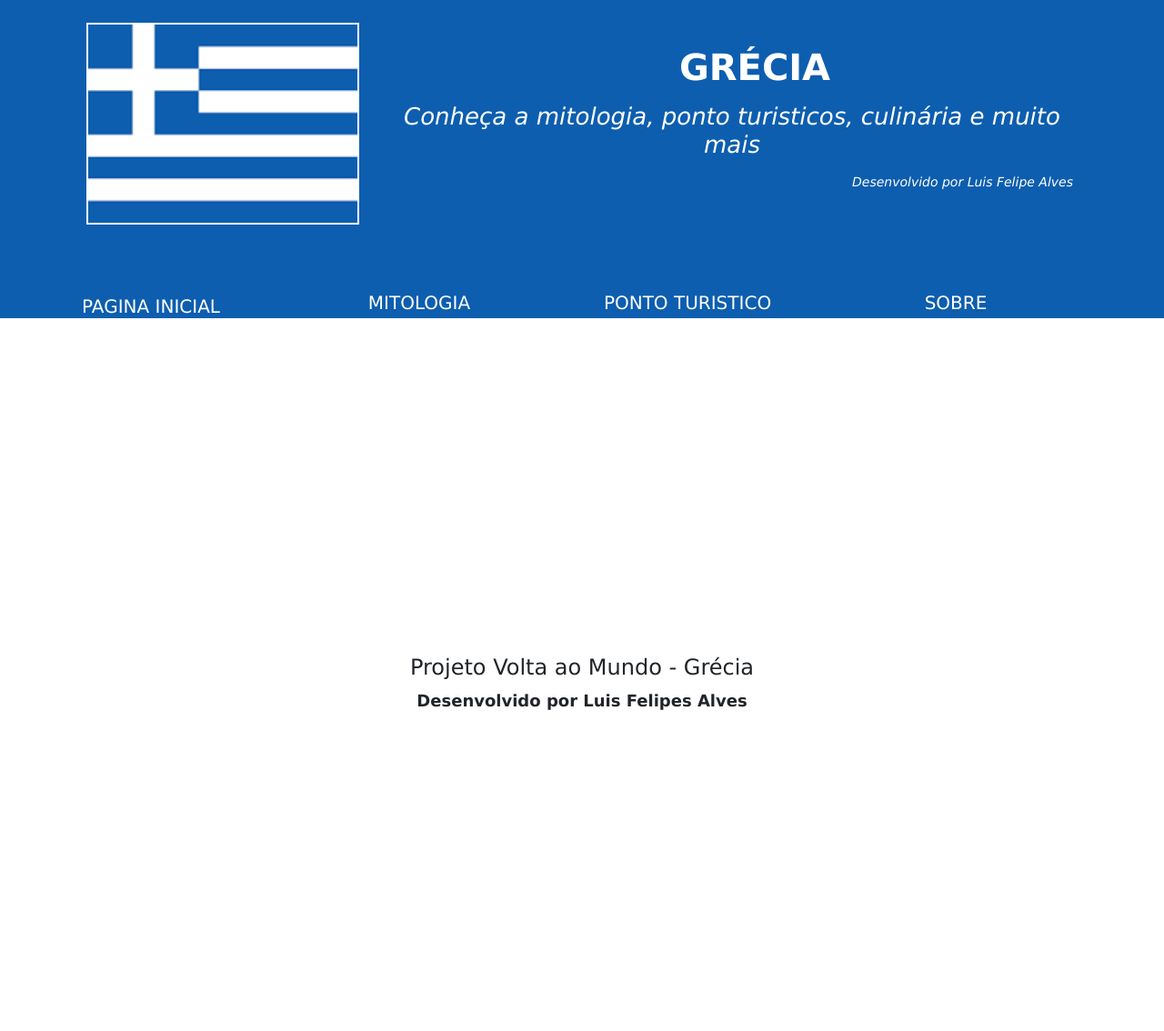
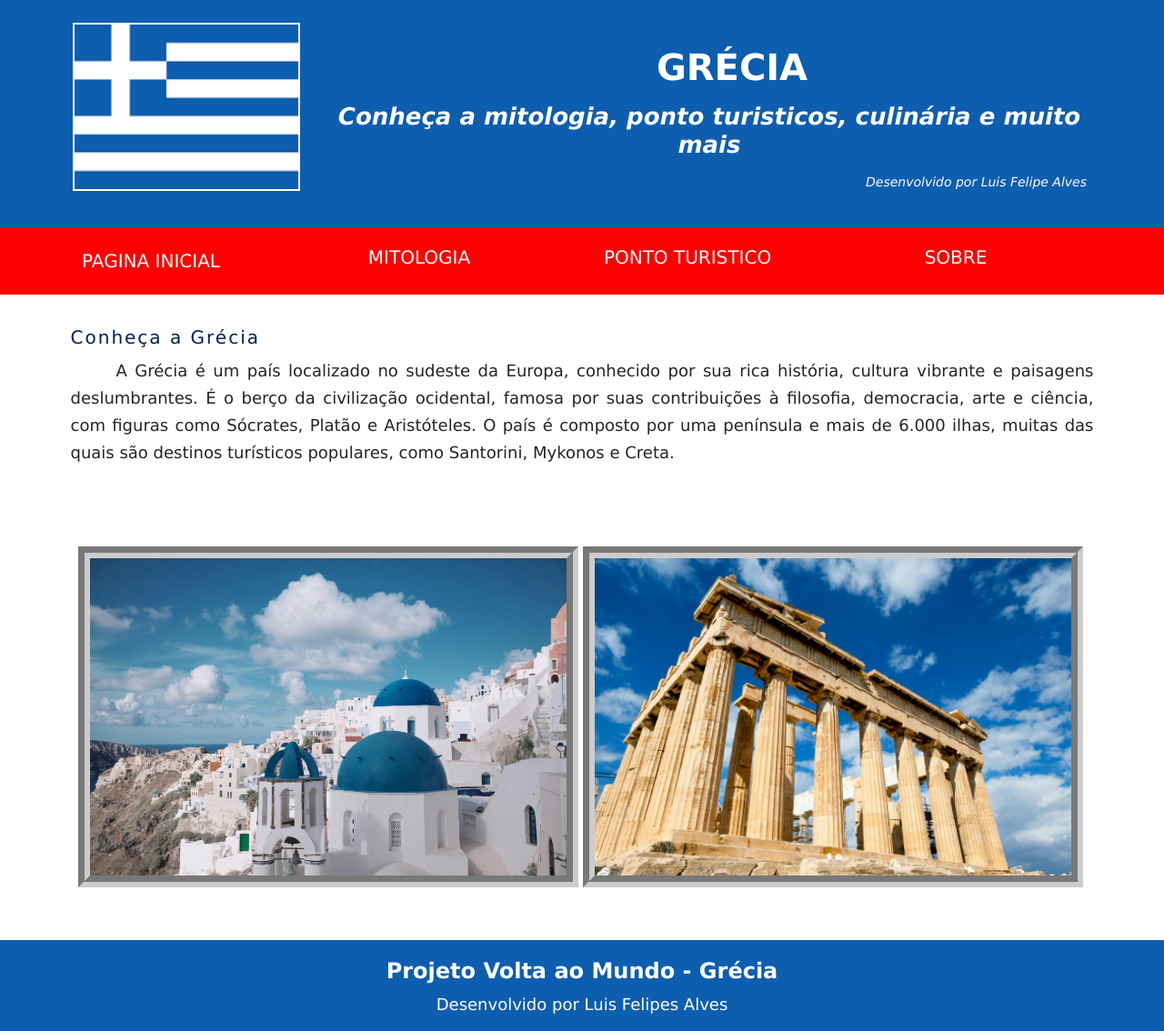
Before and after one commit to lllJinxlll/Volta-ao-Mundo-Grecia, a PHP site: page / in a window 1280 px wide. Shown: the whole page at 91% size. Before the commit the page ends 781 px from the top, so only its background shows below. Run offline with PHP 8.4, Linux system fonts and the light colour scheme.

Commit message:
Atualizado pagina inicial

```diff
--- a/estilo.css
+++ b/estilo.css
@@ -5,7 +5,7 @@
 .topo{
     width: 1200px;
     margin: auto;
-    height: 300px;
+    height: 250px;
     color:#ffffff;
 }
 .topo h1{
@@ -43,8 +43,9 @@ body{
     font-size: 18px;
 }
 nav{
-    background-color: #0D5EAF;
+    background-color: #ff0000;
     text-transform: uppercase;
+    height: 74px;
 }
 nav ul {
 	list-style-type: none;
@@ -72,9 +73,30 @@ nav ul li a:hover {
     padding: 10px;
     margin: auto;
 }
-.text-center{
-    font-weight: bold;
+.d-flex{
+    width: 1125px;
+    margin: auto;
+    padding: 25px 0;
+}
+main h2 {
+    color: #00205B;
+    font-size: 20px;
+    letter-spacing: 2px;
+    margin: 10px 0;
+}
+main p {
+    line-height: 30px;
+    text-indent: 50px;
+    text-align: justify;
+    margin: 10px 0 20px;
+}
+main img {
+    border: 13px groove #CCC;
+    margin: 10px 0 25px;
 }
 footer{
     background-color: #0D5EAF;
+    height: 100px;
+    color:#FFF ;
+    text-align: center;
 }
--- a/index.html
+++ b/index.html
@@ -9,10 +9,10 @@
 </head>
 <body>
     <header>
-        <div class="container-fluid topo">
-            <img src="IMG/Bandeira.png" Alt="Bandeira" width="300">
-            <h1 class="text-center">Grécia</h1>
-            <h3 class="text-center" >Conheça a mitologia, ponto turisticos, culinária e muito mais</h3>
+        <div class="topo">
+            <img src="IMG/Bandeira.png" Alt="Bandeira" width="250">
+            <h1 class="text-center"><strong>Grécia</strong></h1>
+            <h3 class="text-center" ><strong> Conheça a mitologia, ponto turisticos, culinária e muito mais</strong></h3>
             <p >Desenvolvido por Luis Felipe Alves</p>
         </div>
     </header>
@@ -34,11 +34,25 @@
         </ul>
         </div>
     </nav>
+    <main>
+        <div class="d-flex justify-content-center">
+            <div class="align-self-center">
+                <h2>Conheça a Grécia</h2>
+                <p>A Grécia é um país localizado no sudeste da Europa, conhecido por sua rica história, cultura vibrante e paisagens deslumbrantes. É o berço da civilização ocidental, famosa por suas contribuições à filosofia, democracia, arte e ciência, com figuras como Sócrates, Platão e Aristóteles. O país é composto por uma península e mais de 6.000 ilhas, muitas das quais são destinos turísticos populares, como Santorini, Mykonos e Creta.</p>
+            </div>
+        </div>
+        <div class="d-flex bd-highlight">
+            <div class="p-2 flex-fill bd-highlight">
+                <img src="IMG/g1.jpg" alt="paisagem1" width="550" >
+                <img src="IMG/g2.jpg" alt="paisagem2" width="550" >
+            </div>
+        </div>
+    </main>
+    <footer>
+        <div class="flex-container">
+            <h4 style="padding-top: 20px;"><strong>Projeto Volta ao Mundo - Grécia</strong></h4>
+            <p>Desenvolvido por Luis Felipes Alves</p>
 
-    <footer>
-        <div class="text-center mx-auto fixed-bottom">
-            <h4>Projeto Volta ao Mundo - Grécia</h4>
-            <p>Desenvolvido por Luis Felipes Alves</p>
         </div>
     </footer>
 </body>
```
Also changed, not shown: IMG/g1.jpg (added), IMG/g2.jpg (added).
